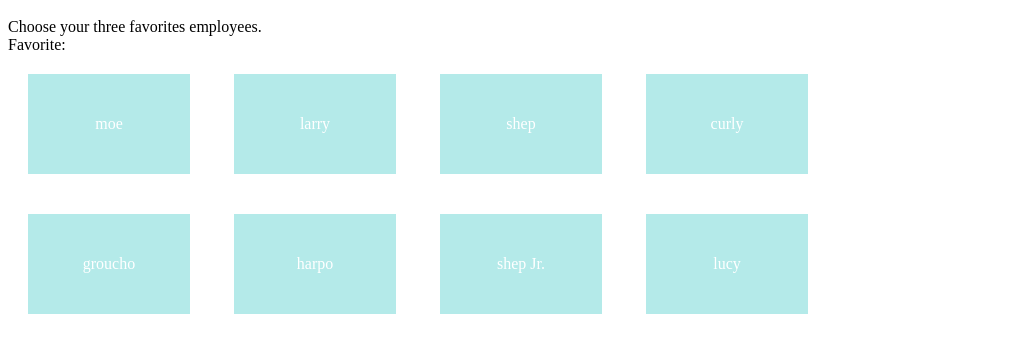
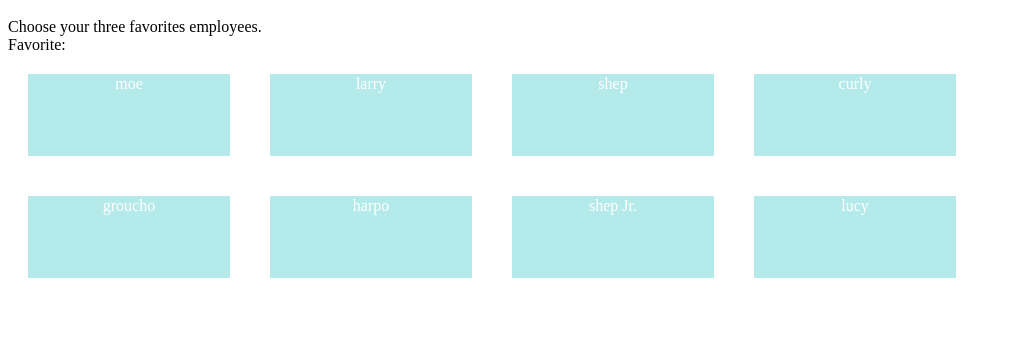
Before and after one commit to effyyzhang/sandbox, a plain HTML site: page index.html in a window 1280 px wide. Shown: the part 48-400 px from the top of the page, without its empty margins (0-1011 px from the left). Drawn offline with Linux system fonts and the light colour scheme.

Commit message:
add changes

```diff
--- a/index.html
+++ b/index.html
@@ -9,16 +9,26 @@
        flex-wrap: wrap;
    }
 
-    .employee {
-        /* width: 200px;
-        height: 200px; */
-        width: 80px;
-        padding: 40px;
-        margin: 20px;
+   li{
+       list-style: none;
+       width:200px;
+       height: 80px;
        background-color: #b4eae9;
        border: solid 1px #b4eae9;
        text-align: center;
+       margin:20px;
    }
+
+   span {
+       display: block;
+       width:100%;
+       height:100%;
+   }
+
+   .isFavorite {
+     background: #FEF6DD;
+   }
+
 </style>
  </head>
  <body>
@@ -46,10 +56,22 @@
    { id: 99, name: 'lucy', managerId: 1}
  ];
 
-    const swatch = document.querySelector('.swatch')
-    const html = employees.map(ele => `<div class = 'employee'>${ele.name}</div>`).join()
-    swatch.innerHTML = html;
+   const list = document.querySelector('.swatch')
+   employees.map(ele => {
+       const li = document.createElement('li');
+       li.innerHTML = `<span class='${ele.isFavorite? "isFavorite":""}'>${ele.name}</span>`;
+       li.addEventListener('click',(ev) => {
+        console.log(ele.isFavorite)
+           ele.isFavorite = !ele.isFavorite;
+           li.classList.toggle("isFavorite")
+       });
 
+       if(ele.isFavorite){
+           ele.className = 'isFavorite'
+       }
+
+       list.append(li)
+   });
  </script>
  </body>
 </html>
```
Lines whose indentation alone changed are shown as unchanged.
